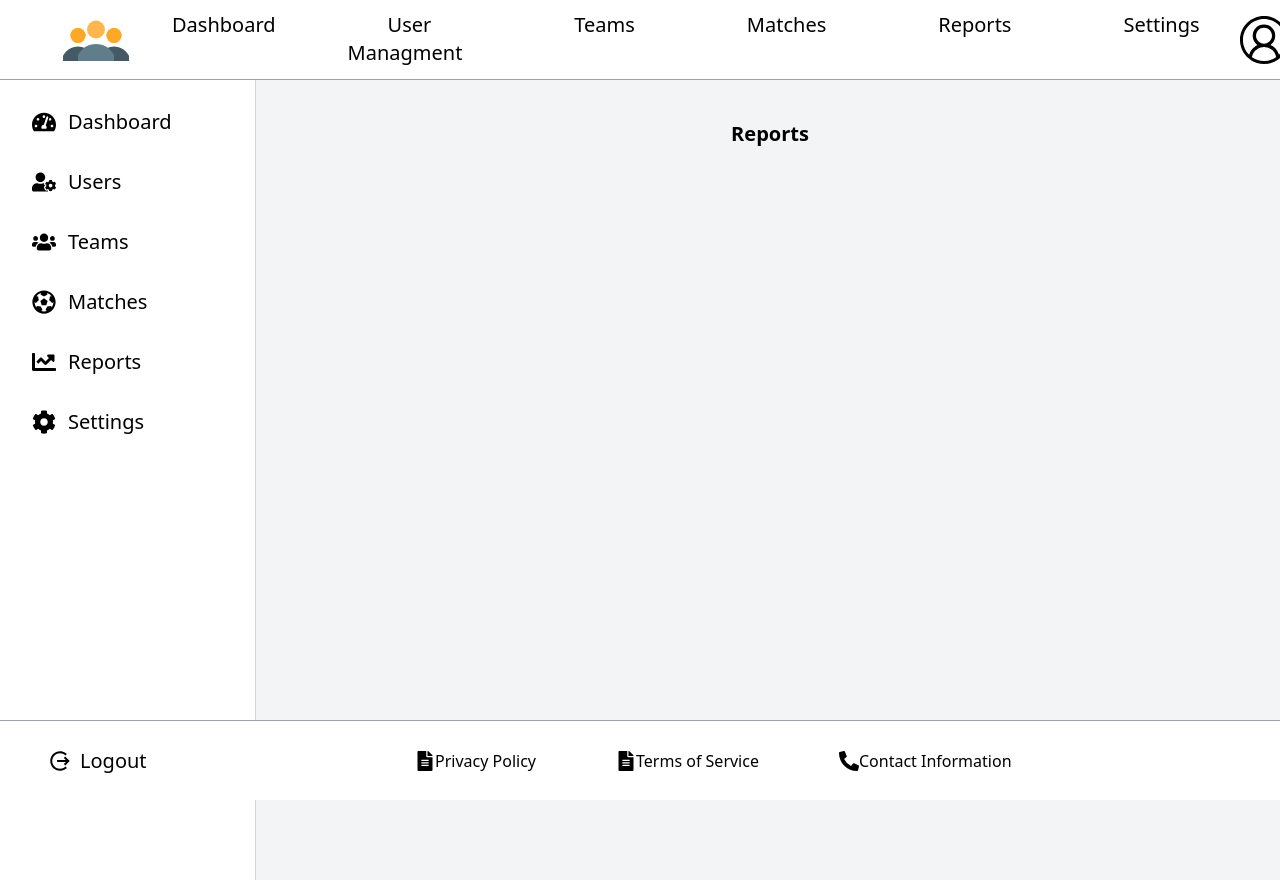
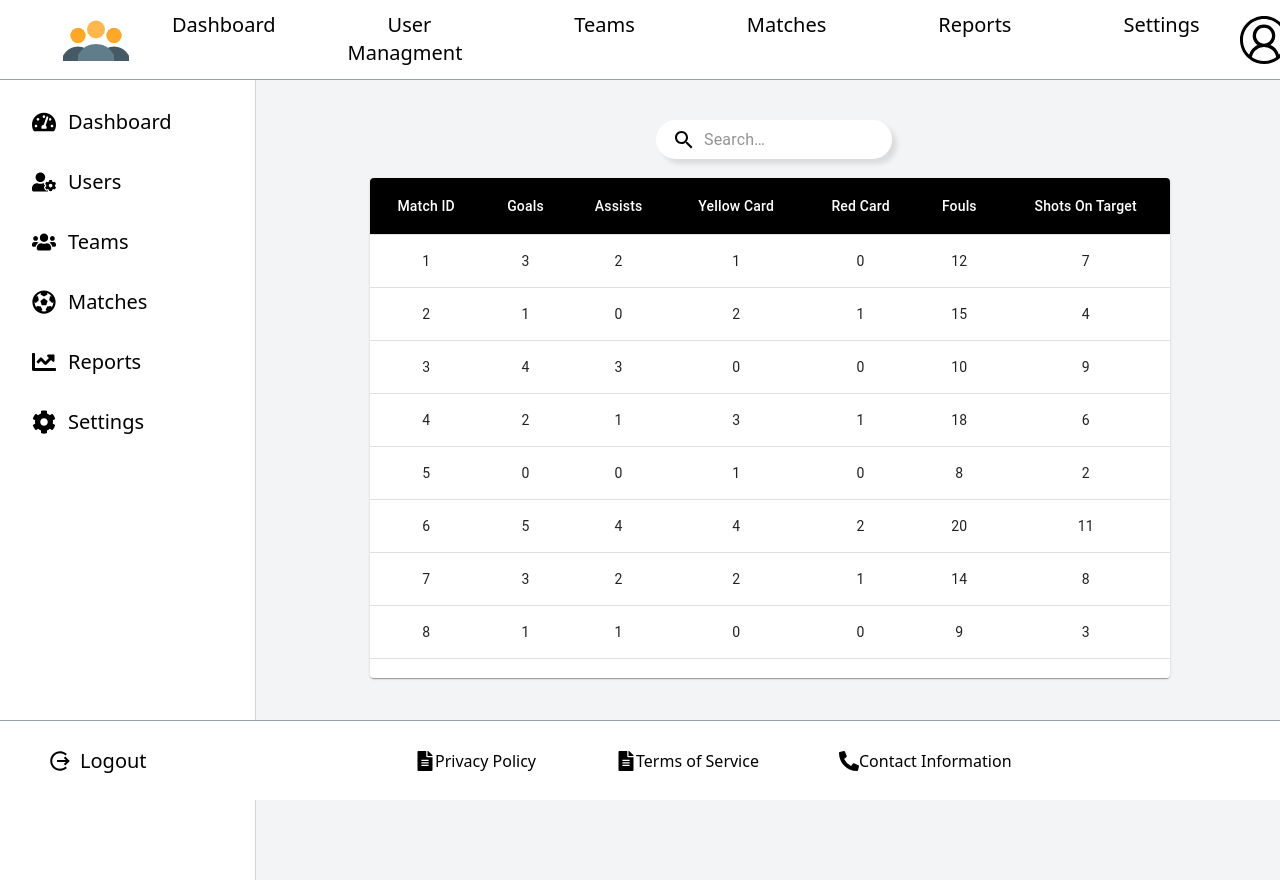
Before and after one commit to NoelKBoyd/goikon-tech, a Next.js app: page /admin/Reports in a window 1280 px wide. Shown: the top 880 px of the page. Built offline with nearby package versions, Linux system fonts and the light colour scheme.

Commit message:
beginning work on the reports page which has a bar chart

```diff
--- a/package.json
+++ b/package.json
@@ -13,6 +13,7 @@
     "@emotion/styled": "^11.14.0",
     "@mui/icons-material": "^6.4.8",
     "@mui/material": "^6.4.8",
+    "@mui/x-charts": "^7.28.0",
     "@prisma/client": "^6.4.1",
     "@splinetool/react-spline": "^4.0.0",
     "bcryptjs": "^3.0.2",
--- a/src/app/admin/Matches/page.js
+++ b/src/app/admin/Matches/page.js
@@ -113,7 +113,7 @@ const Matches = () => {
     const [searchQuery, setSearchQuery] = useState('');
 
     const searchMatches = matchData.filter((match) =>
-        `${match.homeTeam} ${match.awwayTeam} ${match.date} ${match.referee}`.toLowerCase().includes(searchQuery.toLowerCase())
+        `${match.homeTeam} ${match.awwayTeam}`.toLowerCase().includes(searchQuery.toLowerCase())
     );
 
     const openPopup = (match) => {
--- a/src/app/admin/Reports/page.js
+++ b/src/app/admin/Reports/page.js
@@ -3,8 +3,129 @@ import AdminNav from "@/app/Components/AdminNav";
 import AdminSideBar from "@/app/Components/AdminSideBar";
 import AdminFooter from "@/app/Components/AdminFooter";
 import { useState } from 'react';
+import * as React from 'react';
+import { styled, alpha } from '@mui/material/styles';
+import Table from '@mui/material/Table';
+import TableBody from '@mui/material/TableBody';
+import TableCell, { tableCellClasses } from '@mui/material/TableCell';
+import TableContainer from '@mui/material/TableContainer';
+import TableHead from '@mui/material/TableHead';
+import TableRow from '@mui/material/TableRow';
+import Paper from '@mui/material/Paper';
+import Button from '@mui/material/Button';
+import SearchIcon from '@mui/icons-material/Search';
+import InputBase from '@mui/material/InputBase';
+import Dialog from '@mui/material/Dialog';
+import DialogTitle from '@mui/material/DialogTitle';
+import DialogContent from '@mui/material/DialogContent';
+import DialogActions from '@mui/material/DialogActions';
+import { BarChart } from '@mui/x-charts/BarChart';
+
+
+const StyledTableCell = styled(TableCell)(({ theme }) => ({
+  [`&.${tableCellClasses.head}`]: {
+    backgroundColor: theme.palette.common.black,
+    color: theme.palette.common.white,
+  },
+  [`&.${tableCellClasses.body}`]: {
+    fontSize: 14,
+  },
+}));
+
+const StyledTableRow = styled(TableRow)(({ theme }) => ({
+  '&:nth-of-type(odd)': {
+    backgroundColor: theme.palette.action.hover,
+  },
+  '&:last-child td, &:last-child th': {
+    border: 0,
+  },
+}));
+
+const Search = styled('div')(({ theme }) => ({
+    position: 'relative',
+    borderRadius: `${theme.shape.borderRadius * 20}px !important`,
+    backgroundColor: alpha(theme.palette.common.white, 1),
+    '&:hover': {
+      backgroundColor: alpha(theme.palette.common.white, 1),
+    },
+    marginLeft: 0,
+    width: '100%',
+    [theme.breakpoints.up('sm')]: {
+      marginLeft: theme.spacing(1),
+      width: 'auto',
+    },
+  }));
+
+  const SearchIconWrapper = styled('div')(({ theme }) => ({
+    padding: theme.spacing(0, 2),
+    height: '100%',
+    position: 'absolute',
+    pointerEvents: 'none',
+    display: 'flex',
+    alignItems: 'center',
+    justifyContent: 'center',
+  }));
+
+  const StyledInputBase = styled(InputBase)(({ theme }) => ({
+    color: 'inherit',
+    width: '100%',
+    '& .MuiInputBase-input': {
+      padding: theme.spacing(1, 1, 1, 0),
+      paddingLeft: `calc(1em + ${theme.spacing(4)})`,
+      transition: theme.transitions.create('width'),
+      [theme.breakpoints.up('sm')]: {
+        width: '20ch',
+        '&:focus': {
+          width: '30ch',
+        },
+      },
+    },
+  }));
+
+
+  function createData(matchId, goals, assists, yellowCard, redCard, fouls, shotsOnTarget) {
+    return { matchId, goals, assists, yellowCard, redCard, fouls, shotsOnTarget };
+  }
+
+  const rows = [
+    createData(1, 3, 2, 1, 0, 12, 7),
+    createData(2, 1, 0, 2, 1, 15, 4),
+    createData(3, 4, 3, 0, 0, 10, 9),
+    createData(4, 2, 1, 3, 1, 18, 6),
+    createData(5, 0, 0, 1, 0, 8, 2),
+    createData(6, 5, 4, 4, 2, 20, 11),
+    createData(7, 3, 2, 2, 1, 14, 8),
+    createData(8, 1, 1, 0, 0, 9, 3),
+    createData(9, 2, 0, 1, 0, 11, 5),
+    createData(10, 4, 3, 2, 1, 16, 10),
+];
 
 const Reports = () => {
+
+    const [searchQuery, setSearchQuery] = useState('');
+    const [selectedTeamId, setSelectedTeamId] = useState(null);
+    const [rowsToShow] = useState(rows.length);
+    const [selectedMatch, setSelectedMatch] = useState(null);
+    const [isPopupOpen, setPopupOpen] = useState(false);
+
+    const filteredRows = rows.filter((row) =>
+        row.matchId.toString().includes(searchQuery.toLowerCase())
+    );
+
+    const rowClick = (teamId) => {
+        setSelectedTeamId(teamId);
+    };
+
+    const openPopup = (row) => {
+        setSelectedMatch(row);
+        setPopupOpen(true);
+    };
+
+    const closePopup = () => {
+        setSelectedMatch(null);
+        setPopupOpen(false);
+    };
+
     return (
         <div>
             <header>
@@ -15,9 +136,62 @@ const Reports = () => {
                 <AdminSideBar className='col-start-1 col-end-2'/>
 
                 <div className='col-start-2 col-end-3 flex justify-center text-center'>
-                    <div className="pt-10">
-                        <h1 className="text-xl"><strong>Reports</strong></h1>
+                    <div className="pt-5">
 
+                        <div className="pt-5 flex justify-center">
+                            <Search sx={{marginBottom: '15px', boxShadow: '5px 5px 5px rgba(0, 0, 0, 0.1)',}}>
+                                <SearchIconWrapper>
+                                    <SearchIcon />
+                                </SearchIconWrapper>
+                                <StyledInputBase
+                                    placeholder="Search…"
+                                    inputProps={{ 'aria-label': 'search' }}
+                                    value={searchQuery}
+                                    onChange={(e) => setSearchQuery(e.target.value)}
+                                />
+                            </Search>
+                        </div>
+
+                        <div className="pt-1">
+                            <TableContainer component={Paper} style={{ maxHeight: '500px', overflowY: 'auto' }}>
+                                <Table stickyHeader sx={{ minWidth: 800 }} aria-label="customized table">
+                                    <TableHead>
+                                        <TableRow>
+                                            <StyledTableCell align="center">Match ID</StyledTableCell>
+                                            <StyledTableCell align="center">Goals</StyledTableCell>
+                                            <StyledTableCell align="center">Assists</StyledTableCell>
+                                            <StyledTableCell align="center">Yellow Card</StyledTableCell>
+                                            <StyledTableCell align="center">Red Card</StyledTableCell>
+                                            <StyledTableCell align="center">Fouls</StyledTableCell>
+                                            <StyledTableCell align="center">Shots On Target</StyledTableCell>
+                                        </TableRow>
+                                    </TableHead>
+                                    <TableBody>
+                                        {filteredRows.slice(0, rowsToShow).map((row) => (
+                                            <StyledTableRow
+                                                key={row.matchId}
+                                                onClick={() => {
+                                                    rowClick(row.matchId);
+                                                    openPopup(row);
+                                                }}
+                                                style={{
+                                                    backgroundColor: row.matchId === selectedTeamId ? '#cae2fc' : 'inherit',
+                                                    cursor: 'pointer',
+                                                }}
+                                            >
+                                                <StyledTableCell component="th" scope="row" align="center">{row.matchId}</StyledTableCell>
+                                                <StyledTableCell align="center">{row.goals}</StyledTableCell>
+                                                <StyledTableCell align="center">{row.assists}</StyledTableCell>
+                                                <StyledTableCell align="center">{row.yellowCard}</StyledTableCell>
+                                                <StyledTableCell align="center">{row.redCard}</StyledTableCell>
+                                                <StyledTableCell align="center">{row.fouls}</StyledTableCell>
+                                                <StyledTableCell align="center">{row.shotsOnTarget}</StyledTableCell>
+                                            </StyledTableRow>
+                                        ))}
+                                    </TableBody>
+                                </Table>
+                            </TableContainer>
+                        </div>
                     </div>
                 </div>
             </main>
@@ -25,6 +199,28 @@ const Reports = () => {
             <footer>
                 <AdminFooter />
             </footer>
+
+            <Dialog open={isPopupOpen} onClose={closePopup} sx={{ textAlign: 'center'}}>
+                <DialogTitle>Match Details</DialogTitle>
+                <DialogContent sx={{ width: '600px' }}>
+                    {selectedMatch && (
+                        <div>
+                            <h2>Match ID: {selectedMatch.matchId}</h2>
+                            <BarChart
+                                xAxis={[{ scaleType: 'band', data: ['Goals', 'Assists', 'Yellow cards', 'Red cards', 'Fouls', 'Shots on target'] }]}
+                                series={[{ data: [selectedMatch.goals, selectedMatch.assists, selectedMatch.yellowCard, selectedMatch.redCard, selectedMatch.fouls, selectedMatch.shotsOnTarget] }]}
+                                width={600}
+                                height={400}
+                                barLabel="value"
+                            />
+                        </div>
+                    )}
+                </DialogContent>
+                <DialogActions sx={{ justifyContent: 'center' }}>
+                    <Button>Edit</Button>
+                    <Button onClick={closePopup}>Close</Button>
+                </DialogActions>
+            </Dialog>
         </div>
     );
 };
```
Also changed, not shown: 1 other file (tests, documents, lock files or other folders).
